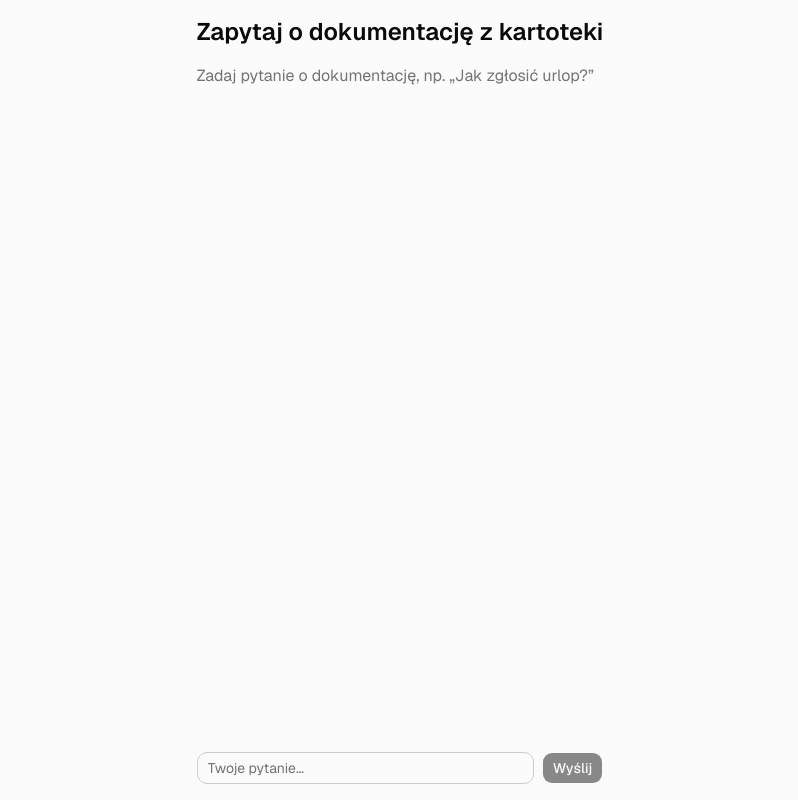
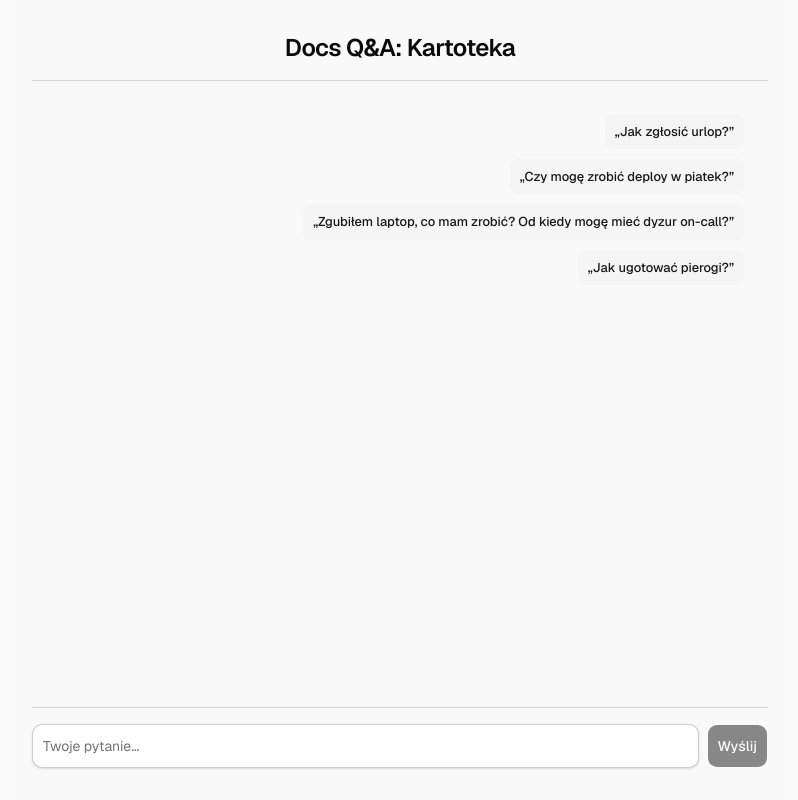
Before and after one commit to AnielaRG/rag-docs-qa, a Next.js app: page / in a window 1280 px wide. Shown: the whole page, without its empty margins (240-1038 px from the left). Built offline with nearby package versions, Linux system fonts and the light colour scheme.

Commit message:
Polish chat UI: markdown rendering, message bubbles, example questions, collapsible sources

```diff
--- a/components/chat.tsx
+++ b/components/chat.tsx
@@ -9,9 +9,19 @@ import { Card } from "@/components/ui/card";
 import { Sources } from "./sources";
 import type { ChatMetadata } from "@/lib/types";
 import { strings } from "@/lib/strings";
+import ReactMarkdown from "react-markdown";
+import { cn } from "@/lib/utils";
+
+const examples = [
+  strings.chat.exampleQuestion1,
+  strings.chat.exampleQuestion2,
+  strings.chat.exampleQuestion3,
+  strings.chat.exampleQuestion4,
+];
 
 export function Chat() {
   const [input, setInput] = useState("");
+  const [stoppedIds, setStoppedIds] = useState<Set<string>>(new Set());
   const { messages, sendMessage, status, error, stop, regenerate } =
     useChat<UIMessage<ChatMetadata>>();
   const bottomRef = useRef<HTMLDivElement>(null);
@@ -33,35 +43,73 @@ export function Chat() {
     setInput(e.target.value);
   };
 
+  const handleStop = () => {
+    stop();
+    const last = messages.at(-1);
+    if (last?.role === "assistant") {
+      setStoppedIds((prev) => new Set(prev).add(last.id));
+    }
+  };
+
+  const handleExample = (question: string) => {
+    sendMessage({ text: question });
+  };
+
   useEffect(() => {
     bottomRef.current?.scrollIntoView({ behavior: "smooth" });
   }, [messages]);
 
   return (
-    <div className="mx-auto flex h-dvh max-w-3xl flex-col gap-4 p-4">
-      <h1 className="text-2xl font-semibold">{strings.chat.title}</h1>
+    <main className="mx-auto flex h-dvh w-full max-w-3xl flex-col gap-4 bg-muted/40 p-4">
+      <header className="border-b py-4 text-center">
+        <h1 className="text-2xl font-semibold tracking-tight">
+          {strings.chat.title}
+        </h1>
+      </header>
       <div
-        className="flex-1 space-y-4 overflow-y-auto"
+        className="min-h-0 flex-1 space-y-4 overflow-y-auto px-2 py-4 scrollbar-gutter-stable"
         role="log"
         aria-live="polite"
         aria-busy={status === "streaming"}
       >
         {messages.length === 0 && (
-          <p className="text-muted-foreground">{strings.chat.example}</p>
+          <div className="flex flex-col items-end gap-2">
+            {examples.map((question) => (
+              <Button
+                className="h-auto whitespace-normal py-2 text-right"
+                key={question}
+                variant="secondary"
+                size="sm"
+                onClick={() => handleExample(question)}
+              >
+                {question}
+              </Button>
+            ))}
+          </div>
         )}
 
         {messages.map((m) => (
           <Card
             key={m.id}
-            className={
-              m.role === "user" ? "ml-auto max-w-[80%] p-3" : "max-w-[90%] p-3"
-            }
+            className={cn(
+              "w-fit gap-2 rounded-2xl px-4 py-3 shadow-md ring-1 ring-foreground/15",
+              m.role === "user"
+                ? "ml-auto max-w-[80%] p-3 items-end"
+                : "max-w-[90%] p-3",
+            )}
           >
-            <p className="whitespace-pre-wrap">
+            <div className="space-y-2">
               {m.parts.map((p, i) =>
-                p.type === "text" ? <span key={i}>{p.text}</span> : null,
+                p.type === "text" ? (
+                  <ReactMarkdown key={i}>{p.text}</ReactMarkdown>
+                ) : null,
               )}
-            </p>
+            </div>
+            {stoppedIds.has(m.id) && (
+              <p className="text-sm text-muted-foreground">
+                {strings.chat.stopped}
+              </p>
+            )}
             {m.role === "assistant" && m.metadata?.sources && (
               <Sources sources={m.metadata.sources} />
             )}
@@ -86,11 +134,12 @@ export function Chat() {
         <div ref={bottomRef}></div>
       </div>
 
-      <form className="flex gap-2" onSubmit={handleSubmit}>
+      <form className="flex gap-2 border-t py-4" onSubmit={handleSubmit}>
         <label htmlFor="question" className="sr-only">
           {strings.chat.question}
         </label>
         <Input
+          className="h-11 border-foreground/20 bg-background shadow-sm focus-visible:border-foreground/40 focus-visible:ring-ring/50"
           id="question"
           value={input}
           onChange={handleInputChange}
@@ -99,15 +148,20 @@ export function Chat() {
           disabled={busy}
         />
         {busy ? (
-          <Button type="button" variant="outline" onClick={() => stop()}>
+          <Button
+            className="h-11"
+            type="button"
+            variant="outline"
+            onClick={handleStop}
+          >
             {strings.chat.stop}
           </Button>
         ) : (
-          <Button type="submit" disabled={!input.trim()}>
+          <Button className="h-11" type="submit" disabled={!input.trim()}>
             {strings.chat.send}
           </Button>
         )}
       </form>
-    </div>
+    </main>
   );
 }
--- a/components/sources.tsx
+++ b/components/sources.tsx
@@ -1,3 +1,4 @@
+import ReactMarkdown from "react-markdown";
 import { Badge } from "@/components/ui/badge";
 import type { Source } from "@/lib/types";
 import { strings } from "@/lib/strings";
@@ -13,21 +14,25 @@ export function Sources({ sources }: { sources: Source[] }) {
 
   return (
     <details className="mt-3 text-sm">
-      <summary className="cursor-pointer text-muted-foreground">
+      <summary className="cursor-pointer rounded text-muted-foreground outline-none focus-visible:ring-2 focus-visible:ring-ring">
         {strings.sources.title(sources.length)}
       </summary>
       <ul className="mt-2 space-y-2">
         {sources.map((s) => (
           <li key={s.id} className="rounded border p-2">
-            <div className="flex flex-wrap items-center gap-2">
+            <details className="group">
+              <summary className="flex cursor-pointer list-none flex-wrap items-center gap-1">
                 <Badge variant="secondary">[{s.n}]</Badge>
                 <span className="font-medium">{s.source}</span>
                 <span className="text-muted-foreground"> - {s.heading}</span>
                 <span className="ml-auto text-xs text-muted-foreground">
                   {strings.sources.score(s.score)}
                 </span>
+              </summary>
+              <div className="mt-2 text-muted-foreground">
+                <ReactMarkdown>{s.text}</ReactMarkdown>
               </div>
-            <p className="mt-1 line-clamp-3 text-muted-foreground">{s.text}</p>
+            </details>
           </li>
         ))}
       </ul>
--- a/lib/strings.ts
+++ b/lib/strings.ts
@@ -1,7 +1,12 @@
 export const strings = {
   chat: {
-    title: "Zapytaj o dokumentację z kartoteki",
-    example: "Zadaj pytanie o dokumentację, np. „Jak zgłosić urlop?”",
+    title: "Docs Q&A: Kartoteka",
+    example: "Zadaj pytanie o dokumentację, np.",
+    exampleQuestion1: "„Jak zgłosić urlop?”",
+    exampleQuestion2: "„Czy mogę zrobić deploy w piatek?”",
+    exampleQuestion3:
+      "„Zgubiłem laptop, co mam zrobić? Od kiedy mogę mieć dyzur on-call?”",
+    exampleQuestion4: "„Jak ugotować pierogi?”",
     placeholder: "Twoje pytanie…",
     send: "Wyślij",
     stop: "Zatrzymaj",
@@ -9,6 +14,7 @@ export const strings = {
     error: "Coś poszło nie tak.",
     buttonTryAgain: "Spróbuj ponownie",
     question: "Pytanie",
+    stopped: "Generowanie zatrzymane",
   },
   sources: {
     title: (count: number) => `Źródła (${count})`,
--- a/package.json
+++ b/package.json
@@ -22,6 +22,7 @@
     "radix-ui": "^1.8.1",
     "react": "19.3.0",
     "react-dom": "19.3.0",
+    "react-markdown": "^10.1.0",
     "shadcn": "^4.23.0",
     "tailwind-merge": "^3.7.0",
     "tw-animate-css": "^1.4.0",
```
Also changed, not shown: 1 other file (tests, documents, lock files or other folders). Lines whose indentation alone changed are shown as unchanged.
